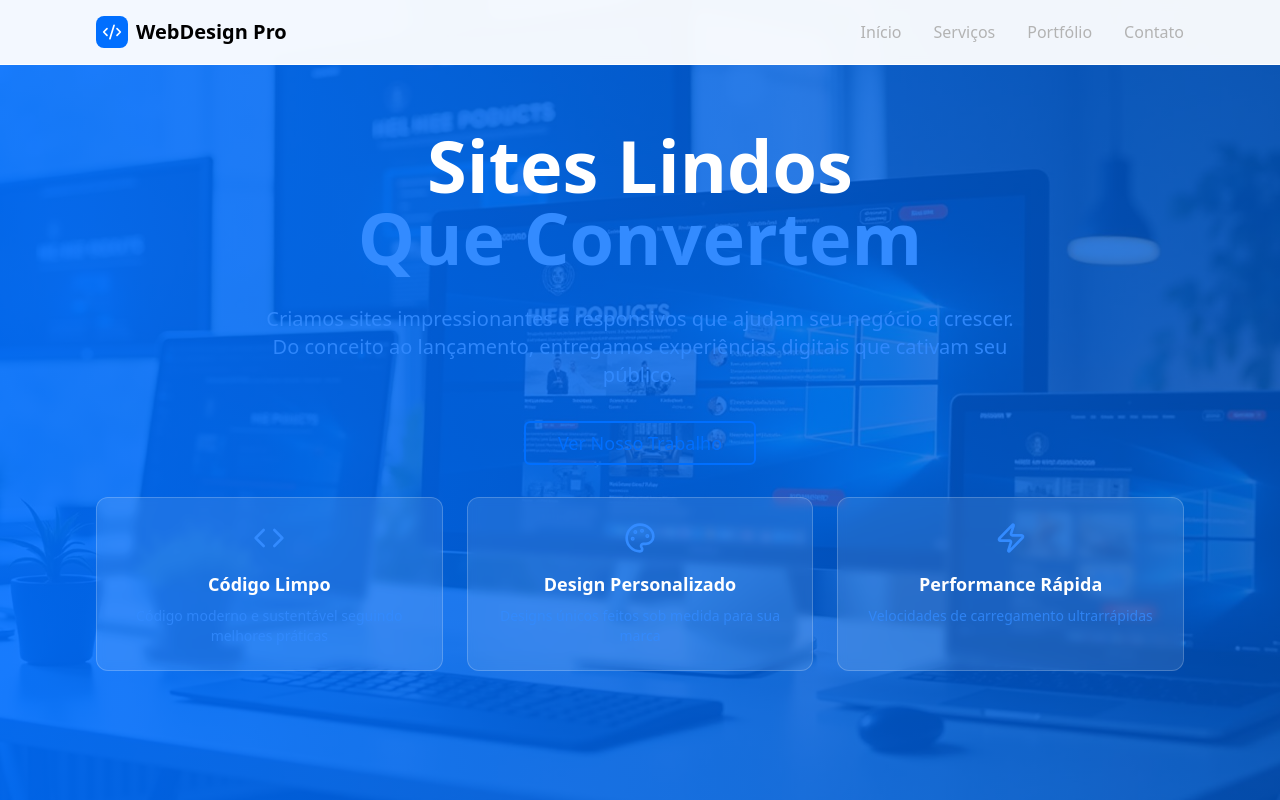
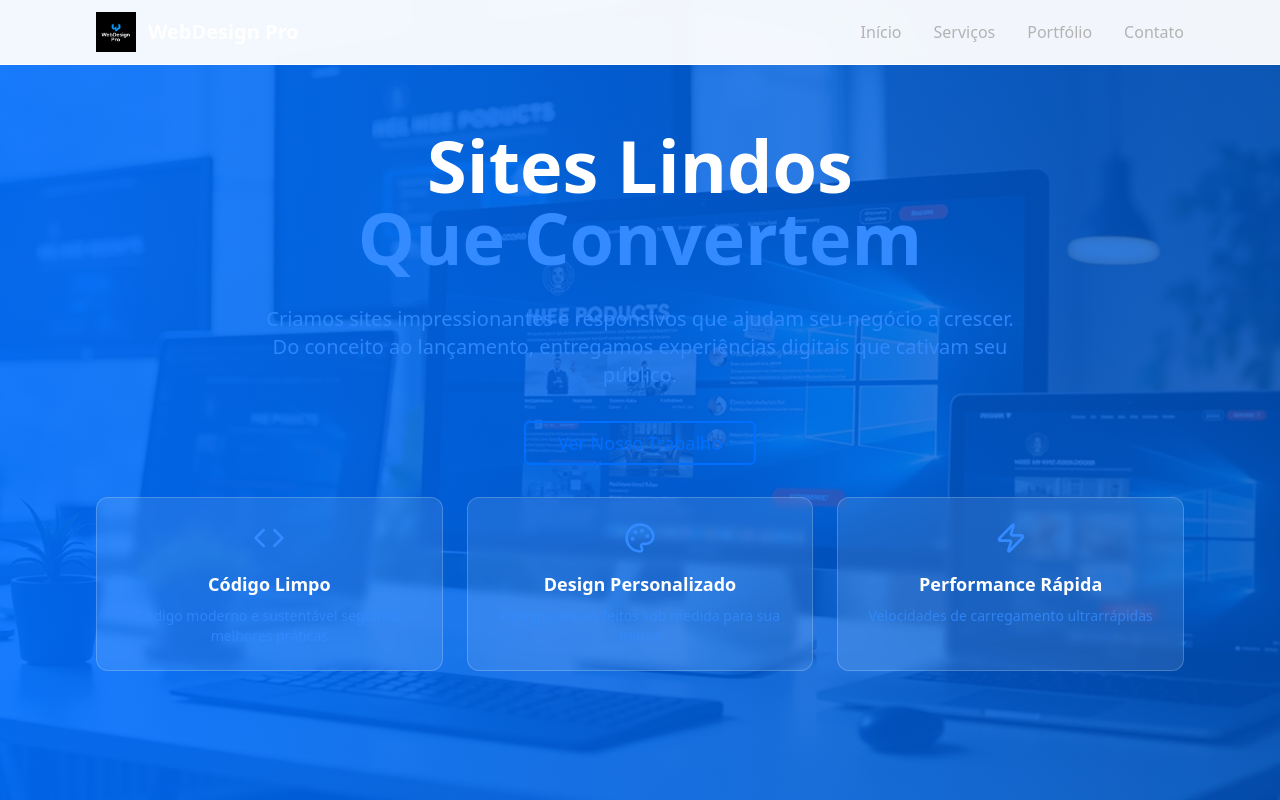
Before and after one commit to PabloRuan05/bloocode, a React (Vite) app: page / in a window 1280 px wide. Shown: the top 800 px of the page. Built offline with nearby package versions, Linux system fonts and the light colour scheme.

Commit message:
Replace logo with image
Replace the current logo with an image component in the Navbar.

```diff
--- a/src/components/Navbar.tsx
+++ b/src/components/Navbar.tsx
@@ -1,6 +1,7 @@
 import { useState } from "react";
 import { Button } from "@/components/ui/button";
-import { Menu, X, Code2 } from "lucide-react";
+import { Menu, X } from "lucide-react";
+import logo from "@/assets/logo.png";
 
 const Navbar = () => {
   const [isOpen, setIsOpen] = useState(false);
@@ -17,11 +18,13 @@ const Navbar = () => {
       <div className="max-w-6xl mx-auto px-4 sm:px-6 lg:px-8">
         <div className="flex justify-between items-center h-16">
           {/* Logo */}
-          <div className="flex items-center gap-2">
-            <div className="w-8 h-8 bg-blue-primary rounded-lg flex items-center justify-center">
-              <Code2 className="w-5 h-5 text-white" />
-            </div>
-            <span className="text-xl font-bold text-neutral-dark">WebDesign Pro</span>
+          <div className="flex items-center gap-3">
+            <img
+              src={logo}
+              alt="WebDesign Pro Logo"
+              className="w-10 h-10 object-contain"
+            />
+            <span className="text-xl font-bold text-foreground">WebDesign Pro</span>
           </div>
 
           {/* Desktop Navigation */}
```
Also changed, not shown: src/assets/logo.png (added).
